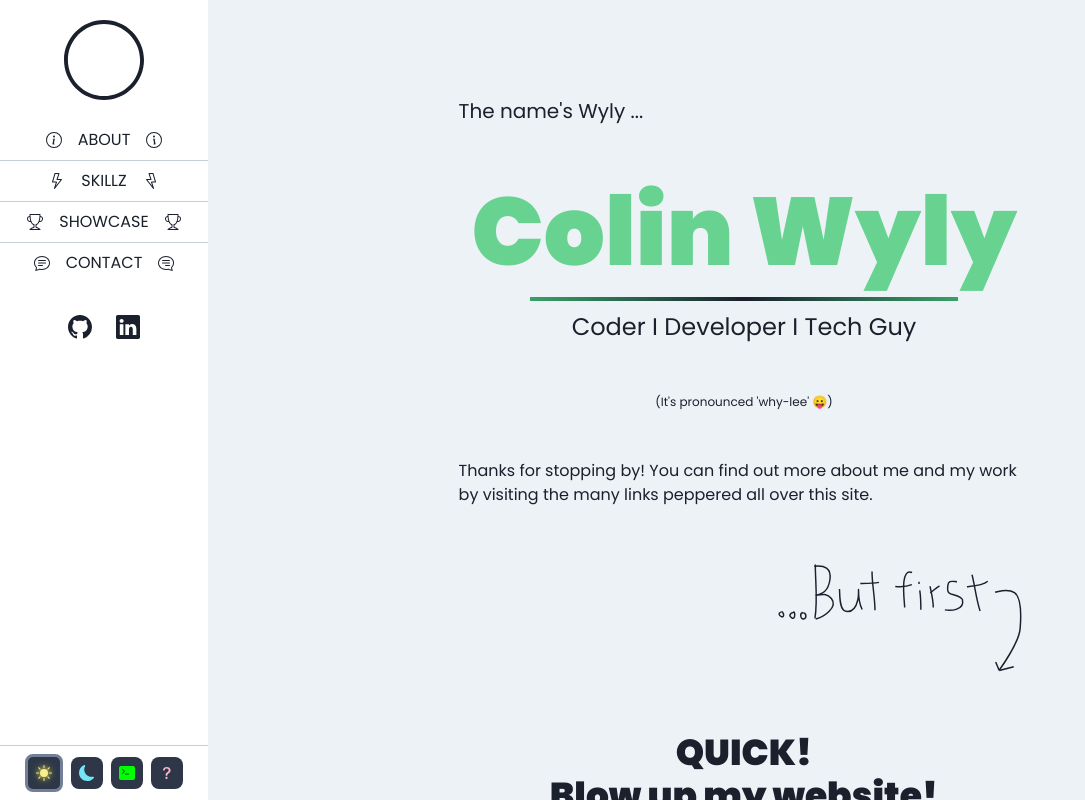
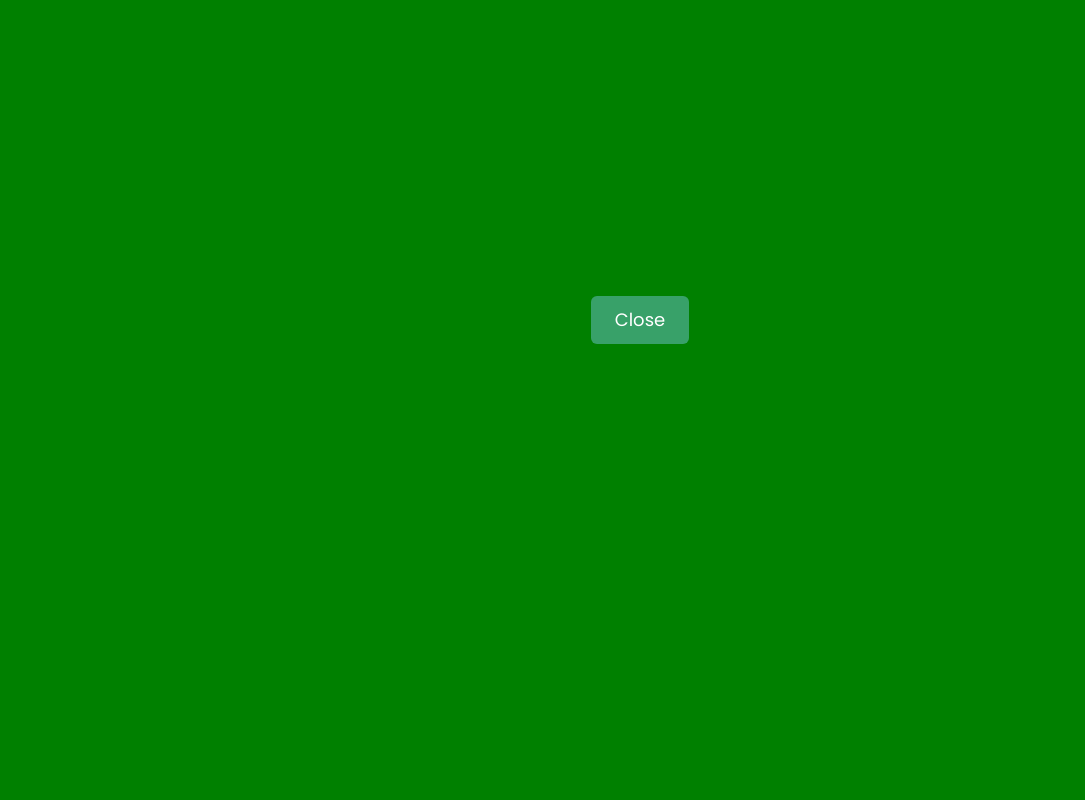
Before and after one commit to cwylycode/cwylycode.github.io, a React (Vite) app: page / in a window 1280 px wide. Shown: the top 800 px of the page, without its empty margins (0-1085 px from the left). Built offline with nearby package versions, Linux system fonts and the light colour scheme.

Commit message:
Redid motion overlays and added intro

```diff
--- a/src/App.tsx
+++ b/src/App.tsx
@@ -10,6 +10,9 @@ import { themeRandom } from './themes/random'
 
 import OverlayPageChange from './components/OverlayPageChange'
 import OverlayThemeChange from './components/OverlayThemeChange'
+import OverlayIntro from './components/OverlayIntro'
+import { useScrollLock } from '@mantine/hooks'
+import { AnimatePresence } from 'framer-motion'
 
 const SYSTEM_THEME = (
   window.matchMedia &&
@@ -55,6 +58,8 @@ const pages = {
 }
 
 export default function App() {
+  const [scrollLocked, setScrollLocked] = useScrollLock()
+  const [introActive, setIntroActive] = useState<boolean>(true)
   const [currentPage, setPage] = useState<string>('home')
   const [currentTheme, setTheme] = useState<string>(SYSTEM_THEME)
   const [canChangePage, setCanChangePage] = useState<boolean>(true)
@@ -67,6 +72,14 @@ export default function App() {
   useEffect(() => {
     localStorage.removeItem("chakra-ui-color-mode")
   }, [])
+
+  useEffect(() => {
+    if (canChangePage && canChangeTheme && !introActive) {
+      setScrollLocked(false)
+    } else {
+      setScrollLocked(true)
+    }
+  }, [canChangePage, canChangeTheme, introActive])
 
   function changeTheme(theme: string) {
     if (!canChangeTheme || currentTheme === theme) return
@@ -98,6 +111,9 @@ export default function App() {
       resetCSS
     >
       <Themed.Provider value={currentTheme}>
+        <AnimatePresence>
+          {introActive && <OverlayIntro setIntroActive={setIntroActive} />}
+        </AnimatePresence>
         <OverlayThemeChange
           active={animThemeActive}
           animSpeed={themeAnimSpeed}
@@ -107,10 +123,8 @@ export default function App() {
           changeTheme={changeTheme}
           changePage={changePage}
         >
-          <Suspense fallback={<p>loading...</p>}>
-            <OverlayPageChange active={animPageActive} animSpeed={pageAnimSpeed} />
-            {pages[currentPage as keyof pagesNames]}
-          </Suspense>
+          <OverlayPageChange active={animPageActive} animSpeed={pageAnimSpeed} />
+          {pages[currentPage as keyof pagesNames]}
         </AppShell>
       </Themed.Provider>
     </ChakraProvider >
--- /dev/null
+++ b/src/components/OverlayIntro.tsx
@@ -0,0 +1,47 @@
+import { Box, Button, Container, Stack, Text } from "@chakra-ui/react";
+import { motion } from "framer-motion";
+import { Dispatch, SetStateAction } from "react";
+
+const quotes: Array<string> = [
+  'In Soviet Russia, "In Soviet Russia Joke" makes you!',
+  '<insert witty phrase here>',
+  'A penny saved is a penny made worthless by inflation.',
+  'Congratulations on making it this far!',
+  'These loading screens are actually pointless, by the way.',
+  'How did you even find this place? Who sent you?',
+  'Coding is an art, a science, and mostly dark magic.',
+  'This website was coded with absolutely ZERO coffee intake.',
+  'Goodnight. Sleep tight. Don\'t let the code bugs byte.',
+  'If at first you don\'t succeed, recompile and pray.'
+]
+
+interface OverlayIntroProps {
+  setIntroActive: Dispatch<SetStateAction<boolean>>
+}
+
+export default function OverlayIntro({ setIntroActive }: OverlayIntroProps) {
+  return (
+    <Box
+      as={motion.div}
+      exit={{ y: ['0vh', '20vh', '-100vh'], transition: { duration: 1, ease: 'easeOut' } }}
+      position='fixed'
+      top='-20vh'
+      zIndex='10000'
+      width='100vw'
+      height='120vh'
+      backgroundColor='green'
+    >
+      <Stack
+        id="intro-overlay"
+        height='100%'
+        justifyContent='center'
+        alignItems='center'
+      >
+        <Container centerContent>
+          <Button onClick={() => { setIntroActive(false) }}>Close</Button>
+          {/* path animated svg icon , quotes, etc*/}
+        </Container>
+      </Stack>
+    </Box>
+  )
+}
--- a/src/components/OverlayPageChange.tsx
+++ b/src/components/OverlayPageChange.tsx
@@ -1,4 +1,5 @@
-import MotionBox from "./motion/MotionBox"
+import { Box } from "@chakra-ui/react"
+import { motion, Variants } from "framer-motion"
 
 interface OpcProps {
   active: boolean,
@@ -6,22 +7,24 @@ interface OpcProps {
 }
 
 export default function OverlayPageChange({ active, animSpeed }: OpcProps) {
-  const animLeft = {
-    active: { x: '0%', transition: { duration: `${animSpeed}` } },
-    inactive: { x: '-100%', transition: { duration: 0, ease: 'linear' } }
+  const animLeft: Variants = {
+    active: { x: '0%', transition: { duration: `${animSpeed}`, ease: 'linear' } },
+    inactive: { x: '-100%', transition: { duration: 0 } }
   }
-  const animRight = {
-    active: { x: '0%', rotate: '180deg', transition: { duration: `${animSpeed}` } },
-    inactive: { x: '100%', rotate: '180deg', transition: { duration: 0, ease: 'linear' } },
+  const animRight: Variants = {
+    active: { x: '0%', rotate: '180deg', transition: { duration: `${animSpeed}`, ease: 'linear' } },
+    inactive: { x: '100%', rotate: '180deg', transition: { duration: 0 } },
   }
   return (
     <>
-      <MotionBox
+      <Box
+        as={motion.div}
         id='page-overlay-left'
         variants={animLeft}
         animate={active ? 'active' : 'inactive'}
         initial={false}
         position='fixed'
+        left={{ base: '0px', md: '-50px' }}
         width='100%'
         height='100%'
         zIndex='1'
@@ -30,7 +33,8 @@ export default function OverlayPageChange({ active, animSpeed }: OpcProps) {
           mask: "linear-gradient(#000 0 0) left/calc(100% - 200px) 100% no-repeat,url('/src/svg/wave_page.svg') no-repeat 100%"
         }}
       />
-      <MotionBox
+      <Box
+        as={motion.div}
         id='page-overlay-right'
         variants={animRight}
         animate={active ? 'active' : 'inactive'}
--- a/src/components/OverlayThemeChange.tsx
+++ b/src/components/OverlayThemeChange.tsx
@@ -1,5 +1,5 @@
 import { Box } from "@chakra-ui/react";
-import MotionBox from "./motion/MotionBox";
+import { motion, Variants } from "framer-motion";
 
 interface OtcProps {
   active: boolean,
@@ -7,17 +7,24 @@ interface OtcProps {
 }
 
 export default function OverlayThemeChange({ active, animSpeed }: OtcProps) {
-  const anim = {
-    active: { y: ['-150vh', '0vh'] },
-    inactive: { y: ['0vh', '150vh'] }
+  const anim: Variants = {
+    active: {
+      y: ['-150vh', '0vh'],
+      transition: { duration: `${animSpeed}`, ease: 'linear' }
+    },
+    inactive: {
+      y: ['0vh', '150vh'],
+      transition: { duration: `${animSpeed}`, ease: 'linear' }
+    }
   }
   return (
     <>
-      <MotionBox
+      <Box
+        id="theme-overlay"
+        as={motion.div}
         variants={anim}
         animate={active ? 'active' : 'inactive'}
         initial={false}
-        transition={{ duration: `${animSpeed}`, ease: 'linear' }}
         position='fixed'
         top='-25vh'
         width='100vw'
@@ -43,7 +50,7 @@ export default function OverlayThemeChange({ active, animSpeed }: OtcProps) {
             mask: "linear-gradient(#000 0 0) 100% calc(50% - 100px) no-repeat,url('/src/svg/wave_theme.svg') bottom/70% 100px repeat-x"
           }}
         />
-      </MotionBox>
+      </Box>
     </>
   )
 }
--- a/src/components/motion/MotionBox.tsx
+++ /dev/null
@@ -1,20 +0,0 @@
-import { BoxProps, chakra, } from "@chakra-ui/react";
-import { isValidMotionProp, motion, MotionProps } from "framer-motion";
-import { ReactNode } from "react";
-
-const ChakraMotionDiv = chakra(motion.div, {
-  shouldForwardProp: (prop) => isValidMotionProp(prop) || prop === 'children'
-})
-
-type MBoxProps = Omit<BoxProps, 'onAnimationStart|onDrag|onDragEnd|onDragStart|style|transition'> & MotionProps
-
-interface MotionBoxProps extends MBoxProps {
-  children?: ReactNode,
-}
-export default function MotionBox({ children, ...props }: MotionBoxProps) {
-  return (
-    <ChakraMotionDiv {...props}>
-      {children}
-    </ChakraMotionDiv>
-  )
-}
```
